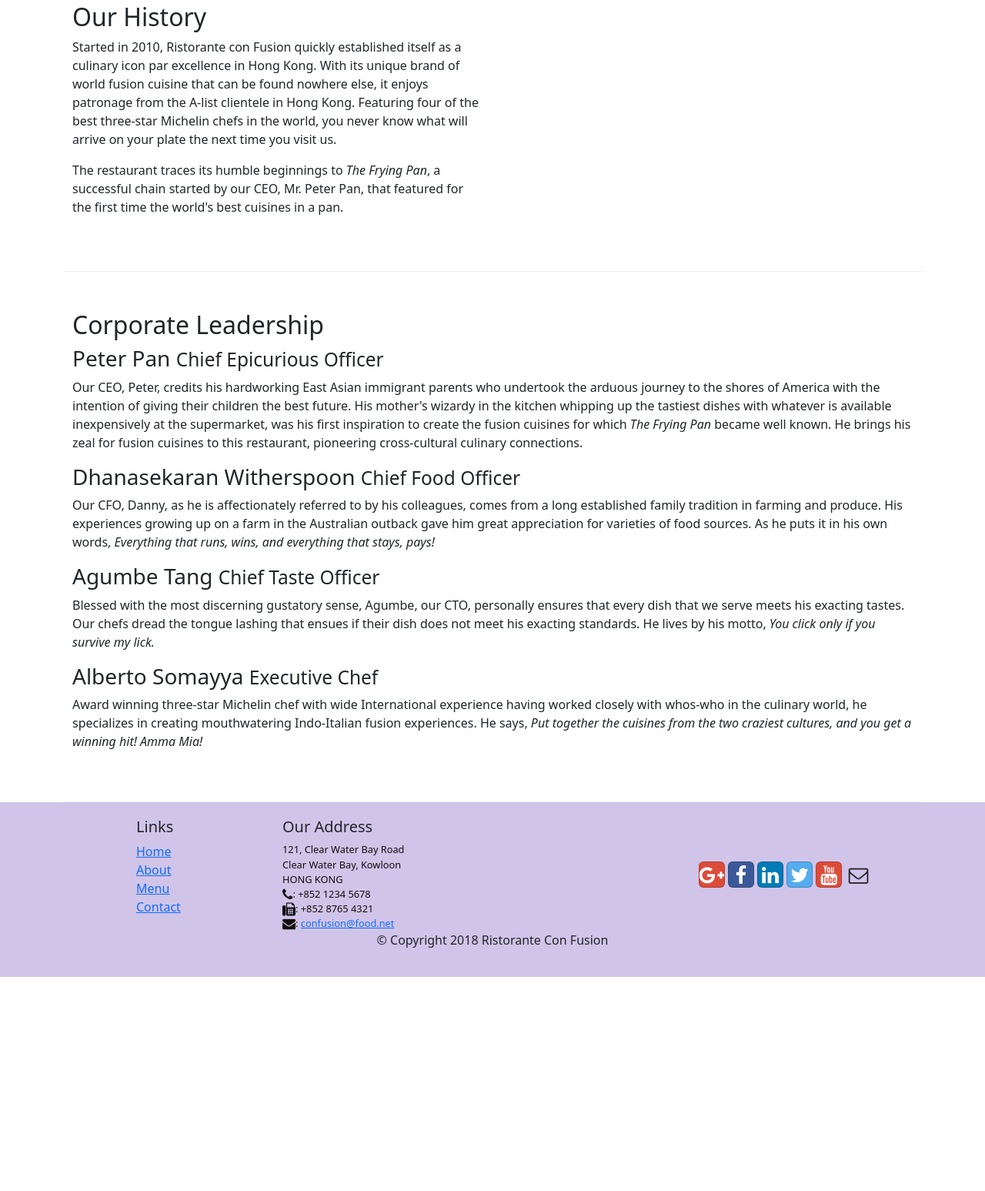
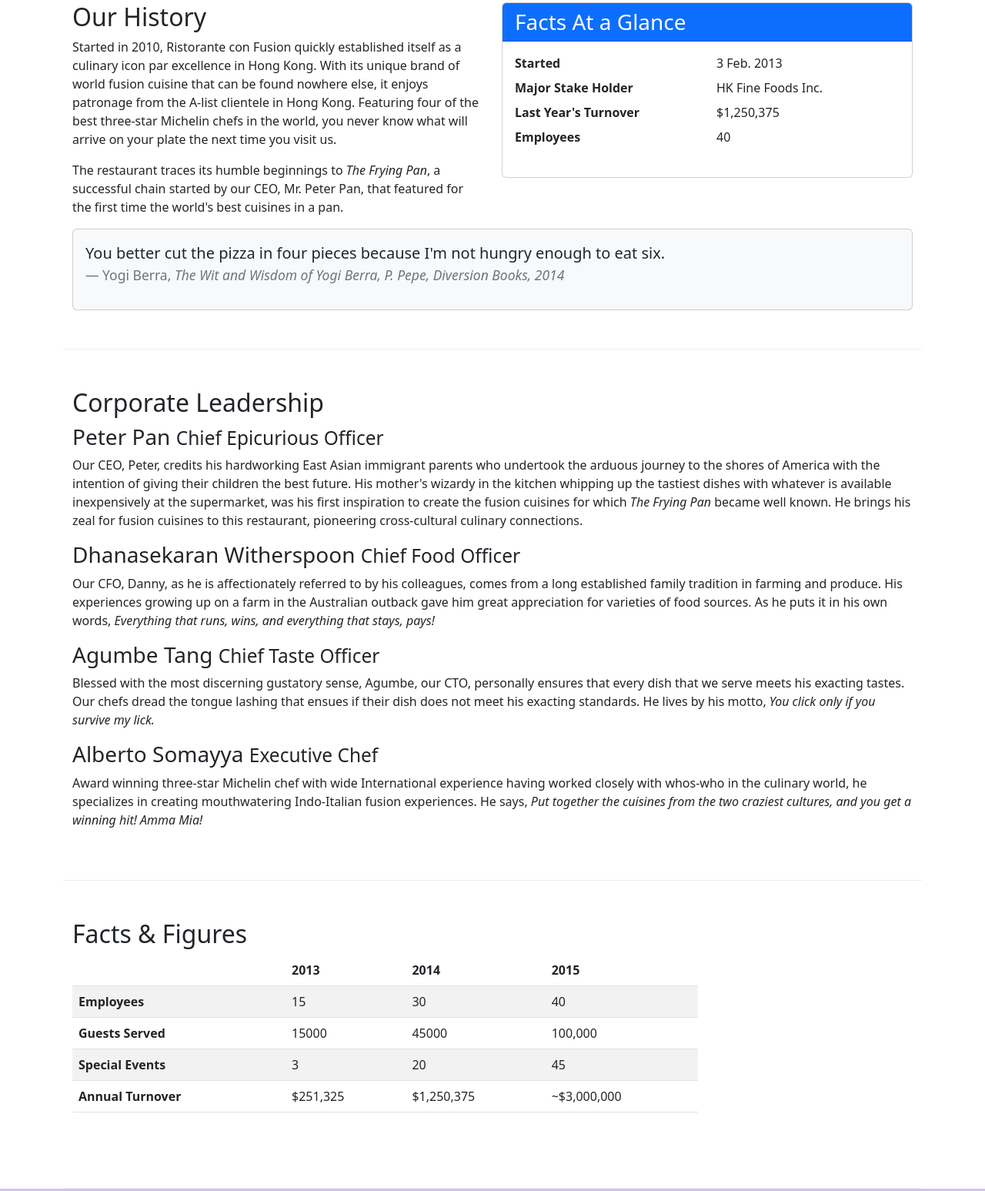
Before and after one commit to AreebSahz/Confusion, a website: page aboutus.html in a window 1280 px wide. Shown: the part 488-2035 px from the top of the page at 77% size. Before the commit the page ends 1757 px from the top, so only its background shows below. Drawn offline with nearby package versions, Linux system fonts and the light colour scheme.

Commit message:
Tables and Cards

```diff
--- a/aboutus.html
+++ b/aboutus.html
@@ -86,7 +86,34 @@
                 <p>The restaurant traces its humble beginnings to <em>The Frying Pan</em>, a successful chain started by
                     our CEO, Mr. Peter Pan, that featured for the first time the world's best cuisines in a pan.</p>
             </div>
-            <div class="col-12 col-sm">
+            <div class="col-12 col-sm-6">
+                <div class="card">
+                    <h3 class="card-header bg-primary text-white">Facts At a Glance</h3>
+                    <div class="card-body">
+                        <dl class="row">
+                            <dt class="col-6">Started</dt>
+                            <dd class="col-6">3 Feb. 2013</dd>
+                            <dt class="col-6">Major Stake Holder</dt>
+                            <dd class="col-6">HK Fine Foods Inc.</dd>
+                            <dt class="col-6">Last Year's Turnover</dt>
+                            <dd class="col-6">$1,250,375</dd>
+                            <dt class="col-6">Employees</dt>
+                            <dd class="col-6">40</dd>
+                        </dl>
+                    </div>
+                </div>
+            </div>
+            <div class="col-12">
+                <div class="card card-body bg-light">
+                    <blockquote class="blockquote">
+                        <p class="mb-0">You better cut the pizza in four pieces because
+                            I'm not hungry enough to eat six.</p>
+                        <footer class="blockquote-footer pt-3">Yogi Berra,
+                            <cite title="Source Title">The Wit and Wisdom of Yogi Berra,
+                                P. Pepe, Diversion Books, 2014</cite>
+                        </footer>
+                    </blockquote>
+                </div>
             </div>
         </div>
 
@@ -122,6 +149,52 @@
                     whos-who in the culinary world, he specializes in creating mouthwatering Indo-Italian fusion
                     experiences. He says, <em>Put together the cuisines from the two craziest cultures, and you get a
                         winning hit! Amma Mia!</em></p>
+            </div>
+        </div>
+
+        <div class="row row-content">
+            <div class="col-12 col-sm-9">
+                <h2>Facts &amp; Figures</h2>
+                <div class="table-responsive">
+                    <table class="table table-striped">
+                        <thead class="thead-dark">
+                            <tr>
+                                <th>&nbsp;</th>
+                                <th>2013</th>
+                                <th>2014</th>
+                                <th>2015</th>
+                            </tr>
+                        </thead>
+                        <tbody>
+                            <tr>
+                                <th>Employees</th>
+                                <td>15</td>
+                                <td>30</td>
+                                <td>40</td>
+                            </tr>
+                            <tr>
+                                <th>Guests Served</th>
+                                <td>15000</td>
+                                <td>45000</td>
+                                <td>100,000</td>
+                            </tr>
+                            <tr>
+                                <th>Special Events</th>
+                                <td>3</td>
+                                <td>20</td>
+                                <td>45</td>
+                            </tr>
+                            <tr>
+                                <th>Annual Turnover</th>
+                                <td>$251,325</td>
+                                <td>$1,250,375</td>
+                                <td>~$3,000,000</td>
+                            </tr>
+                        </tbody>
+                    </table>
+                </div>
+            </div>
+            <div class="col-12 col-sm-3">
             </div>
         </div>
 
```
